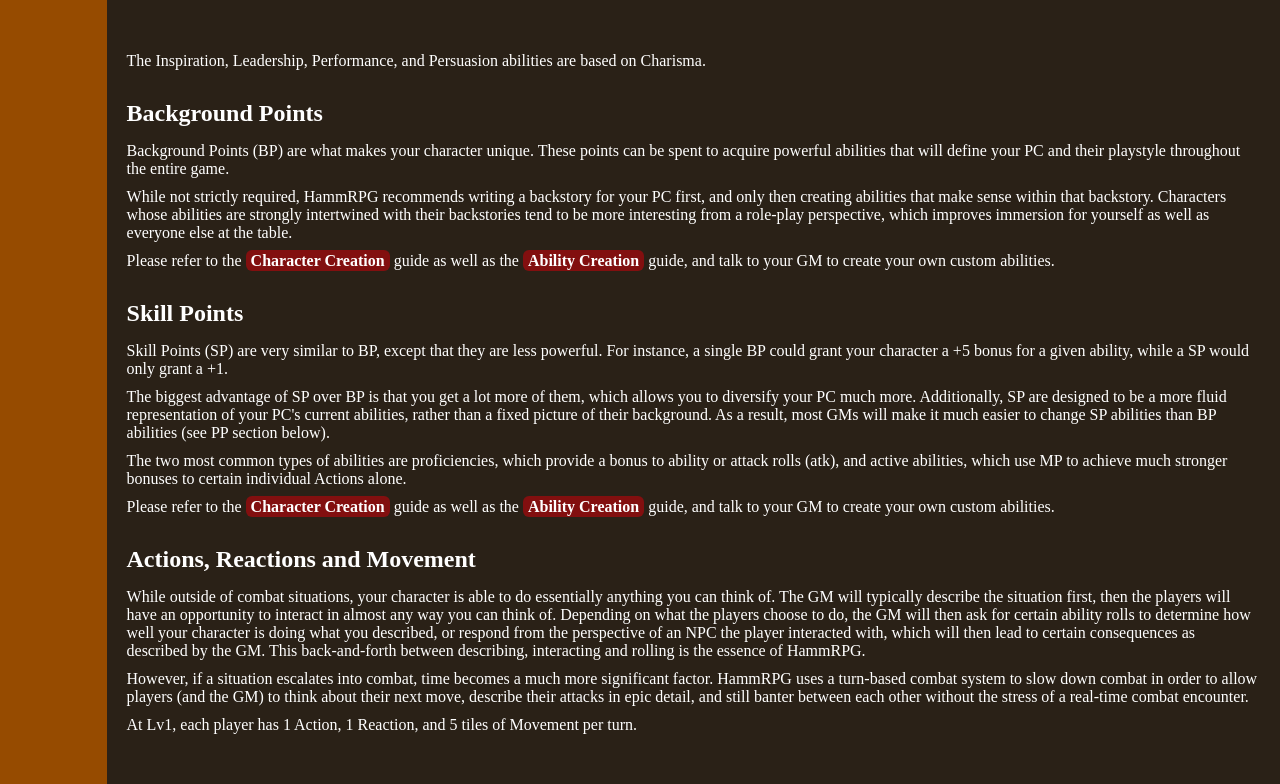
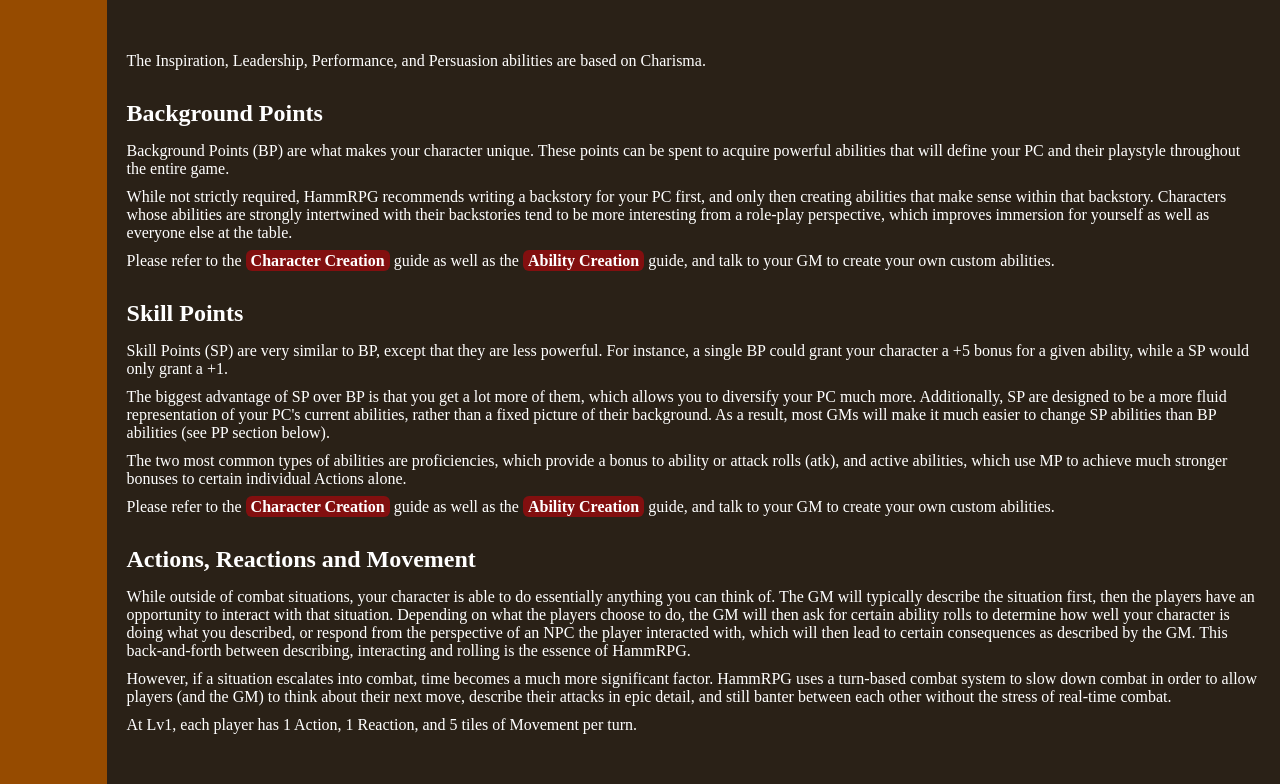
Before and after one commit to MasterHatu/HammRPG, a plain HTML site: page pages/gameplay.html in a window 1280 px wide. Shown: the part 3650-4434 px from the top of the page. Drawn offline with Linux system fonts and the light colour scheme.

Commit message:
reword actions intro

```diff
--- a/pages/gameplay.html
+++ b/pages/gameplay.html
@@ -260,14 +260,14 @@
 			<article>
 				<h1>Actions, Reactions and Movement</h1>
 				<p>While outside of combat situations, your character is able to do essentially anything you can think of. The GM will
-					typically describe the situation first, then the players will have an opportunity to interact in almost any way you
-					can think of. Depending on what the players choose to do, the GM will then ask for certain ability rolls to determine
-					how well your character is doing what you described, or respond from the perspective of an NPC the player interacted
-					with, which will then lead to certain consequences as described by the GM. This back-and-forth between describing,
-					interacting and rolling is the essence of HammRPG.</p>
+					typically describe the situation first, then the players have an opportunity to interact with that situation. Depending
+					on what the players choose to do, the GM will then ask for certain ability rolls to determine how well your character
+					is doing what you described, or respond from the perspective of an NPC the player interacted with, which will then lead
+					to certain consequences as described by the GM. This back-and-forth between describing, interacting and rolling is the
+					essence of HammRPG.</p>
 				<p>However, if a situation escalates into combat, time becomes a much more significant factor. HammRPG uses a turn-based
 					combat system to slow down combat in order to allow players (and the GM) to think about their next move, describe their
-					attacks in epic detail, and still banter between each other without the stress of a real-time combat encounter.</p>
+					attacks in epic detail, and still banter between each other without the stress of real-time combat.</p>
 				<p>At Lv1, each player has 1 Action, 1 Reaction, and 5 tiles of Movement per turn.</p>
 			</article>
 			</div>
```
